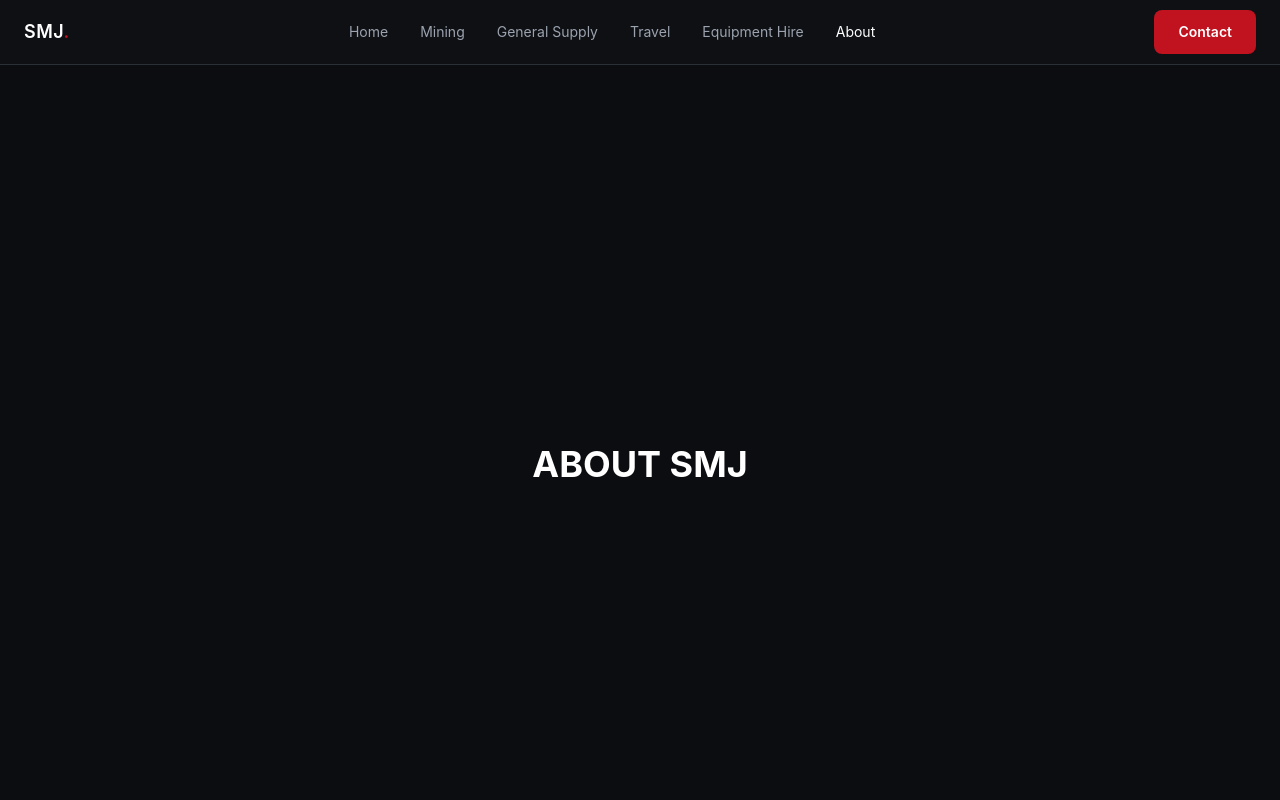
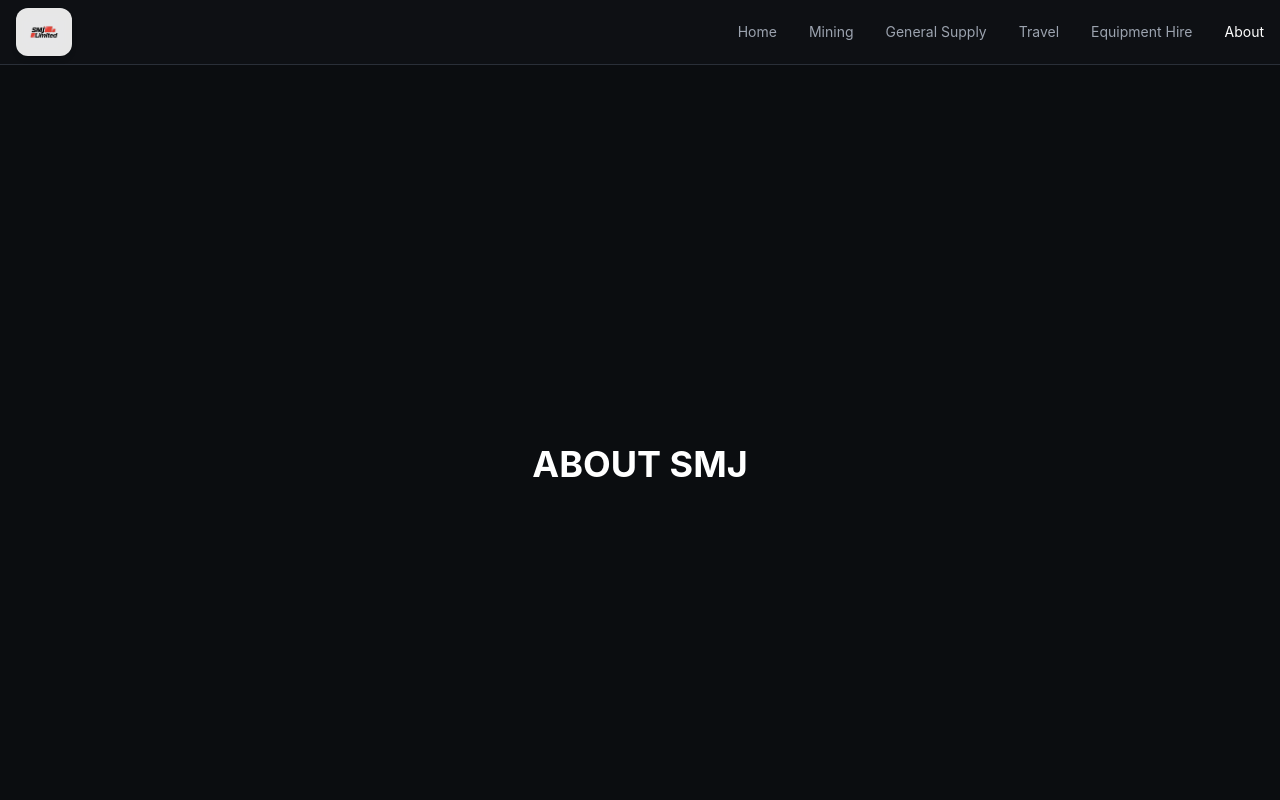
Before and after one commit to boldL/smj-website, a React (Vite) app: page /about in a window 1280 px wide. Shown: the top 800 px of the page. Built offline with nearby package versions, Linux system fonts and the light colour scheme.

Commit message:
Home page + Mobile responsivenes locked

```diff
--- a/package.json
+++ b/package.json
@@ -10,6 +10,7 @@
     "preview": "vite preview"
   },
   "dependencies": {
+    "framer-motion": "^12.33.0",
     "react": "^19.2.0",
     "react-dom": "^19.2.0",
     "react-router-dom": "^7.13.0"
--- a/src/components/layout/Navbar.tsx
+++ b/src/components/layout/Navbar.tsx
@@ -1,4 +1,6 @@
-import { NavLink, type NavLinkProps } from 'react-router-dom'
+import { useState } from 'react'
+import { NavLink, useNavigate } from 'react-router-dom'
+import smjLogo from '../../assets/brand/smjLogo.png'
 
 const navItems = [
   { label: 'Home', path: '/' },
@@ -6,28 +8,59 @@
   { label: 'General Supply', path: '/general-supply' },
   { label: 'Travel', path: '/travel-logistics' },
   { label: 'Equipment Hire', path: '/equipment-hire' },
-  { label: 'About', path: '/about' }
+  { label: 'About', path: '/about' },
 ]
 
 export default function Navbar() {
+  const [mobileOpen, setMobileOpen] = useState(false)
+  const navigate = useNavigate()
+
+  const handleNav = (path: string) => {
+    navigate(path)
+    setMobileOpen(false)
+  }
+
   return (
-    <header className="fixed top-0 z-50 w-full backdrop-blur bg-dark-900/70 border-b border-dark-700 transition-colors duration-300">
-      <div className="mx-auto max-w-7xl px-6">
+    <>
+      {/* NAVBAR */}
+      <header className="
+        fixed top-0 z-50 w-full
+        backdrop-blur bg-dark-900/70
+        border-b border-dark-700
+      ">
+        <div className="mx-auto max-w-7xl px-4">
           <div className="flex h-16 items-center justify-between">
 
             {/* Logo */}
-          <div className="text-lg font-semibold tracking-wide">
-            <span className="text-white">SMJ</span>
-            <span className="text-brand-red">.</span>
+            <div className="flex items-center">
+              <div
+                className="
+                  flex items-center justify-center
+                  h-12 px-3
+                  rounded-xl
+                  bg-white/90
+                  backdrop-blur
+                  shadow-md
+                  ring-1 ring-black/10
+                  cursor-pointer
+                "
+                onClick={() => navigate('/')}
+              >
+                <img
+                  src={smjLogo}
+                  alt="SMJ Logo"
+                  className="h-8 w-auto object-contain"
+                />
+              </div>
             </div>
 
-          {/* Navigation */}
+            {/* Desktop Nav */}
             <nav className="hidden md:flex items-center gap-8">
               {navItems.map(item => (
                 <NavLink
                   key={item.path}
                   to={item.path}
-                className={({ isActive }: {isActive: boolean}) =>
+                  className={({ isActive }) =>
                     `text-sm transition ${
                       isActive
                         ? 'text-white'
@@ -40,18 +73,45 @@
               ))}
             </nav>
 
-          {/* CTA */}
-          <div className="hidden md:block">
-            <a
-              href="#contact"
-              className="btn-primary"
+            {/* Mobile Menu Button */}
+            <button
+              className="md:hidden text-white"
+              onClick={() => setMobileOpen(true)}
+              aria-label="Open menu"
             >
-              Contact
-            </a>
-          </div>
-
+              ☰
+            </button>
           </div>
         </div>
       </header>
+
+      {/* MOBILE MENU OVERLAY */}
+      {mobileOpen && (
+        <div className="fixed inset-0 z-40 bg-dark-950 flex flex-col">
+          <div className="flex items-center justify-between h-16 px-4 border-b border-dark-700">
+            <span className="text-lg font-semibold">Menu</span>
+            <button
+              onClick={() => setMobileOpen(false)}
+              className="text-white text-xl"
+              aria-label="Close menu"
+            >
+              ✕
+            </button>
+          </div>
+
+          <nav className="flex flex-col px-6 py-8 space-y-6">
+            {navItems.map(item => (
+              <button
+                key={item.path}
+                onClick={() => handleNav(item.path)}
+                className="text-left text-lg text-text-secondary hover:text-white"
+              >
+                {item.label}
+              </button>
+            ))}
+          </nav>
+        </div>
+      )}
+    </>
   )
 }
--- a/src/index.css
+++ b/src/index.css
@@ -24,8 +24,8 @@
 @layer components {
   .btn-primary {
     @apply inline-flex items-center justify-center rounded-lg
-           bg-brand-red px-6 py-3 text-sm font-semibold
-           text-white transition hover:bg-brand-redMuted;
+           bg-red-500 px-6 py-3 text-sm font-semibold
+           text-white transition hover:bg-red-400;
   }
 
   .section {
@@ -36,3 +36,36 @@
     @apply rounded-xl bg-dark-850 p-6 shadow-card;
   }
 }
+
+
+@keyframes gradientSlow {
+  0% {
+    transform: translate(-10%, -10%);
+  }
+  50% {
+    transform: translate(10%, 10%);
+  }
+  100% {
+    transform: translate(-10%, -10%);
+  }
+}
+
+@keyframes gradientSlower {
+  0% {
+    transform: translate(10%, -10%);
+  }
+  50% {
+    transform: translate(-10%, 10%);
+  }
+  100% {
+    transform: translate(10%, -10%);
+  }
+}
+
+.animate-gradient-slow {
+  animation: gradientSlow 28s ease-in-out infinite;
+}
+
+.animate-gradient-slower {
+  animation: gradientSlower 40s ease-in-out infinite;
+}
--- a/src/pages/Home.tsx
+++ b/src/pages/Home.tsx
@@ -1,3 +1,5 @@
+// Home.tsx
+import { motion } from 'framer-motion'
 import { useNavigate } from 'react-router-dom'
 
 import equipmentHireImg from '../assets/home/equipmentHireImg.png'
@@ -36,16 +38,29 @@
   const navigate = useNavigate()
 
   return (
-    <div className="h-screen grid grid-cols-4">
+    <div className="
+                    min-h-screen
+                    grid
+                    grid-cols-1
+                    md:grid-cols-2
+                    lg:grid-cols-4
+                    ">
       {sections.map((section, index) => (
-        <div
+        <motion.div
           key={index}
           onClick={() => navigate(section.route)}
+          initial={{ opacity: 0, y: 24 }}
+          animate={{ opacity: 1, y: 0 }}
+          transition={{
+            delay: index * 0.12,
+            duration: 0.6,
+            ease: 'easeOut',
+          }}
+          whileHover={{ scale: 1.04 }}
           className="
             group relative cursor-pointer overflow-hidden
             flex items-center justify-center
-            transition-all duration-500 ease-out
-            hover:z-10 hover:scale-[1.02]
+            h-[70vh] md:h-screen
           "
           style={{
             backgroundImage: `url(${section.image})`,
@@ -53,46 +68,72 @@
             backgroundPosition: 'center',
           }}
         >
+          {/* Animated gradient overlay */}
+          <div className="absolute inset-0 overflow-hidden">
+            <div
+              className="
+                absolute -inset-1/2
+                bg-[radial-gradient(ellipse_at_top_left,rgba(193,18,31,0.25),transparent_60%)]
+                animate-gradient-slow
+              "
+            />
+            <div
+              className="
+                absolute -inset-1/2
+                bg-[radial-gradient(ellipse_at_bottom_right,rgba(193,18,31,0.15),transparent_60%)]
+                animate-gradient-slower
+              "
+            />
+          </div>
+
           {/* Dark overlay */}
-          <div className="
+          <div
+            className="
               absolute inset-0
-            bg-black/60
-            group-hover:bg-black/40
+              bg-black/25
+              group-hover:bg-black/15
               transition-colors duration-500
-          " />
+            "
+          />
 
           {/* Content */}
-          <div className="
+          <div
+            className="
               relative z-10 text-center px-6 max-w-sm
               transition-all duration-500 ease-out
               translate-y-4 opacity-90
               group-hover:translate-y-0 group-hover:opacity-100
-          ">
-            <h1 className="text-2xl lg:text-3xl font-bold mb-3">
+            "
+          >
+            <h1 className="text-2xl sm:text-3xl lg:text-3xl font-bold mb-3">
               {section.title}
             </h1>
             <p className="text-text-secondary text-sm lg:text-base mb-6">
               {section.subtitle}
             </p>
 
-            <span className="
+            <span
+              className="
                 inline-block text-sm font-medium tracking-wide
                 text-brand-red
                 opacity-0 group-hover:opacity-100
                 transition-opacity duration-500
-            ">
+              "
+            >
               Click to explore →
             </span>
           </div>
 
           {/* Accent bar */}
-          <div className="
+          <div
+            className="
               absolute bottom-0 left-0 h-1 w-0
               bg-brand-red
               transition-all duration-500
               group-hover:w-full
-          " />
-        </div>
+            "
+          />
+        </motion.div>
       ))}
     </div>
   )
```
Also changed, not shown: src/assets/brand/smjLogo.png (added), 1 other file (tests, documents, lock files or other folders). Lines whose indentation alone changed are shown as unchanged.
